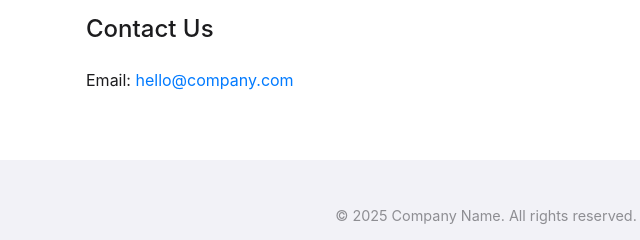
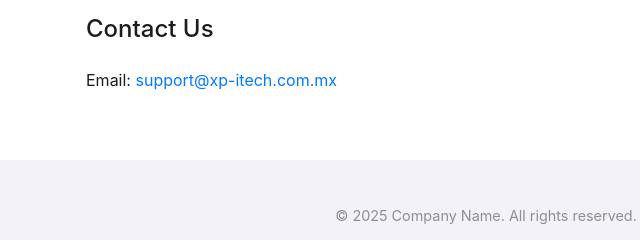
Before and after one commit to ChaiksR/XP_iTech-landing, a plain HTML site: page index.html in a window 1280 px wide. Shown: the part 683-923 px from the top of the page, 154-794 px from the left. Drawn offline with Linux system fonts and the light colour scheme.

Commit message:
Update index.html
email update

```diff
--- a/index.html
+++ b/index.html
@@ -235,7 +235,7 @@
 
   <section>
     <h2 id="contact-title">Contact Us</h2>
-    <p><span id="email-label">Email: </span><a href="mailto:hello@xp-itech.com.mx">hello@company.com</a></p>
+    <p><span id="email-label">Email: </span><a href="mailto:support@xp-itech.com.mx">support@xp-itech.com.mx</a></p>
   </section>
 
   <footer>
```
